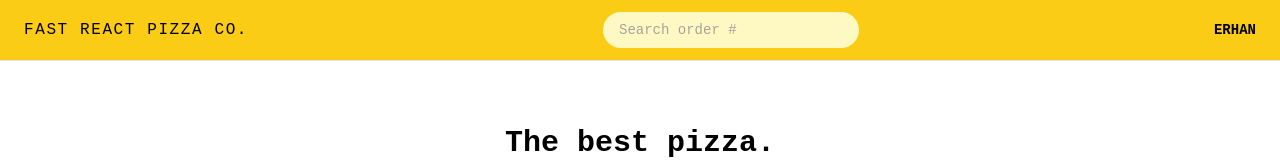
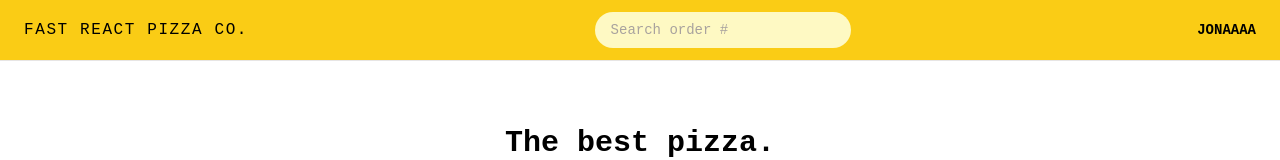
Before and after one commit to erhanertem/App-fast-react-pizza, a React app: page / in a window 1280 px wide. Shown: the top 160 px of the page. Built offline with nearby package versions, Linux system fonts and the light colour scheme; the HTML template or start-up script is replaced by a standard one.

Commit message:
Establish RTK store/slicer

```diff
--- a/src/features/user/Username.jsx
+++ b/src/features/user/Username.jsx
@@ -1,5 +1,12 @@
+import { useSelector } from 'react-redux';
+
 function Username() {
-  return <div className="hidden text-sm font-semibold md:block">ERHAN</div>;
+  const username = useSelector((state) => state.user.username);
+  console.log(username);
+
+  return (
+    <div className="hidden text-sm font-semibold md:block">{username}</div>
+  );
 }
 
 export default Username;
--- a/src/features/user/userSlice.js
+++ b/src/features/user/userSlice.js
@@ -1,9 +1,11 @@
+import { createSlice } from '@reduxjs/toolkit';
+
+/*
 function getPosition() {
   return new Promise(function (resolve, reject) {
     navigator.geolocation.getCurrentPosition(resolve, reject);
   });
 }
-
 async function fetchAddress() {
   // 1) We get the user's geolocation position
   const positionObj = await getPosition();
@@ -19,3 +21,22 @@
   // 3) Then we return an object with the data that we are interested in
   return { position, address };
 }
+*/
+
+const initialState = {
+  username: 'JONAAAA',
+};
+
+const userSlice = createSlice({
+  name: 'user',
+  initialState,
+  reducers: {
+    updateName(state, action) {
+      state.username = action.payload;
+    },
+  },
+});
+
+export const { updateName } = userSlice.actions;
+
+export default userSlice.reducer;
--- a/src/main.jsx
+++ b/src/main.jsx
@@ -1,10 +1,14 @@
-import React from 'react'
-import ReactDOM from 'react-dom/client'
-import App from './App.jsx'
-import './index.css'
+import React from 'react';
+import ReactDOM from 'react-dom/client';
+import App from './App.jsx';
+import './index.css';
+import { Provider } from 'react-redux';
+import store from './store.js';
 
 ReactDOM.createRoot(document.getElementById('root')).render(
-	<React.StrictMode>
-		<App />
-	</React.StrictMode>,
-)
+  <React.StrictMode>
+    <Provider store={store}>
+      <App />
+    </Provider>
+  </React.StrictMode>,
+);
--- /dev/null
+++ b/src/store.js
@@ -0,0 +1,11 @@
+import { configureStore } from '@reduxjs/toolkit';
+
+import userReducer from './features/user/userSlice';
+
+const store = configureStore({
+  reducer: {
+    user: userReducer,
+  },
+});
+
+export default store;
```
